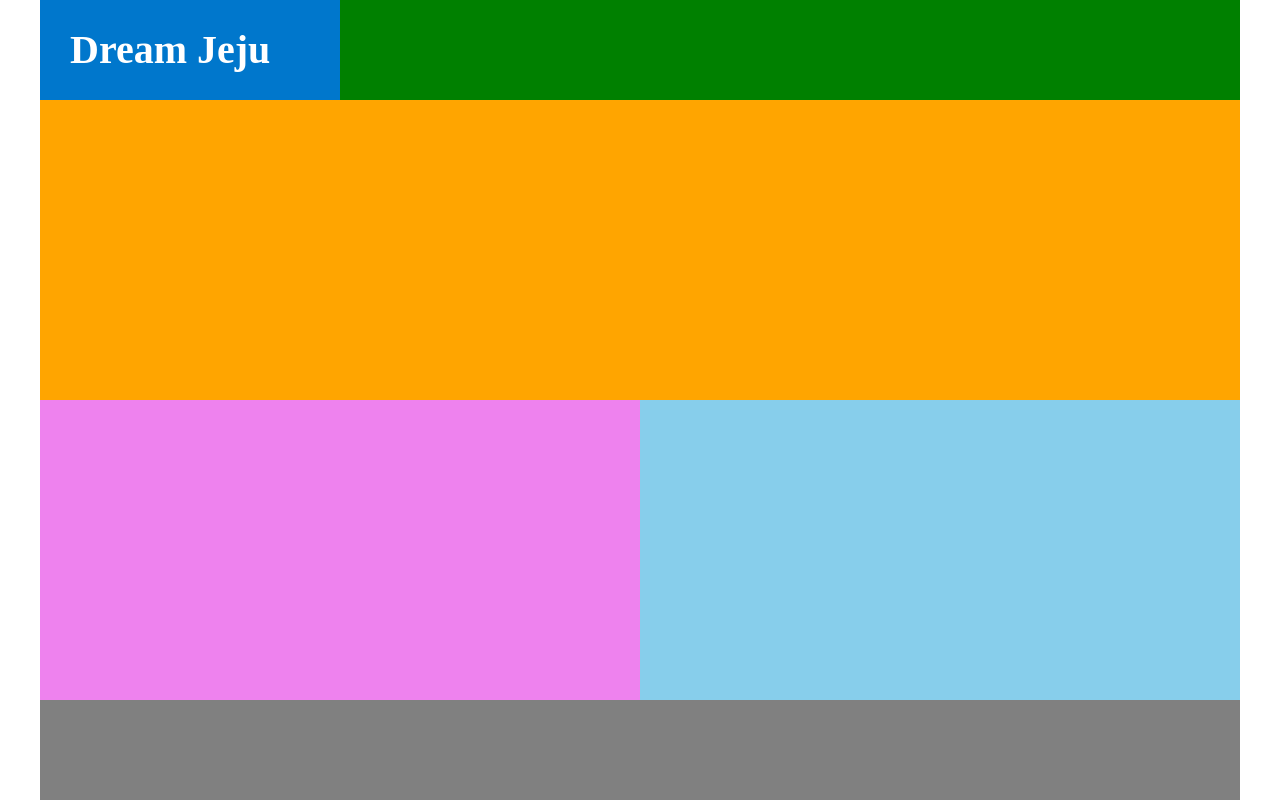
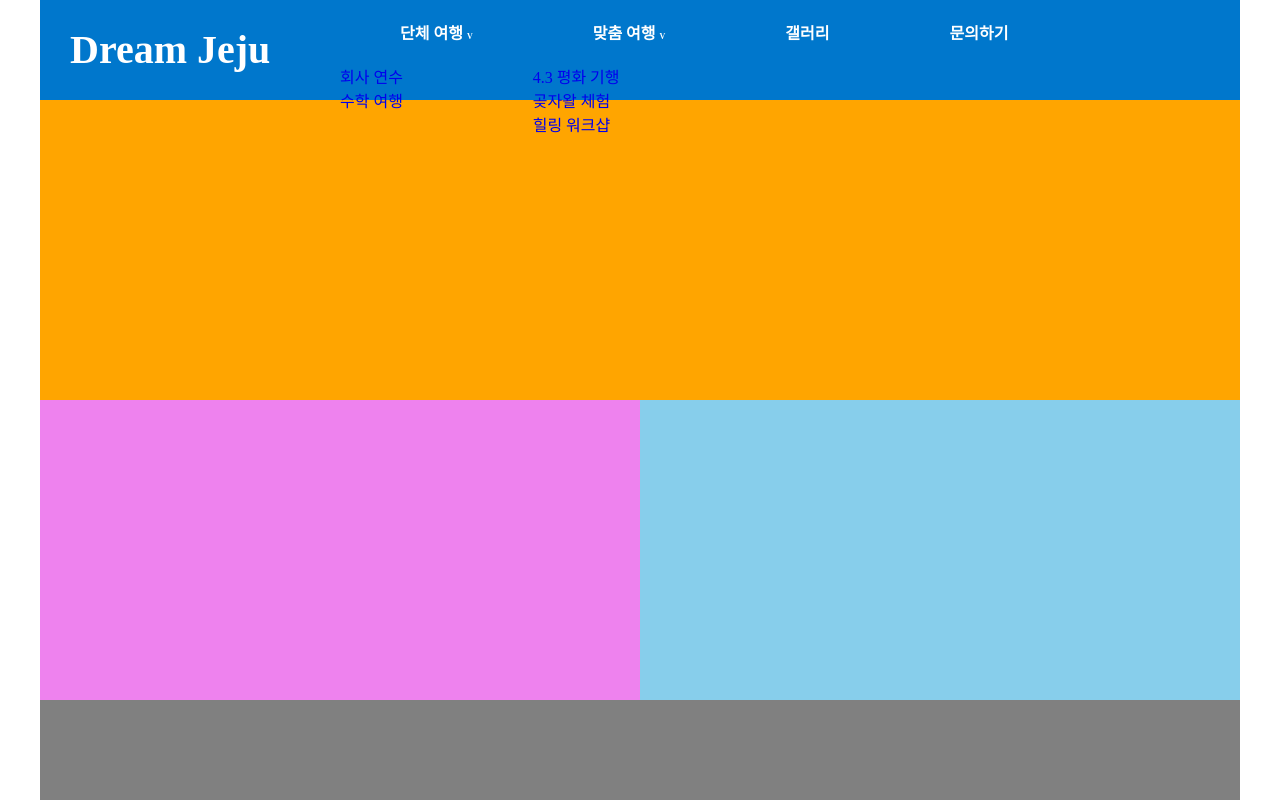
Before and after one commit to junho100/Doit_html_css_js_cloneCoding, a plain HTML site: page index.html in a window 1280 px wide. Drawn offline with Linux system fonts and the light colour scheme.

Commit message:
nav(in progress)

```diff
--- a/index.html
+++ b/index.html
@@ -15,7 +15,23 @@
                 </a>
             </div>
             <nav>
-
+                <ul id = "topMenu">
+                    <li><a href = "#">단체 여행 <span>V</span></a>
+                        <ul>
+                            <li><a href = "#">회사 연수</a></li>
+                            <li><a href = "#">수학 여행</a></li>
+                        </ul>
+                    </li>
+                    <li><a href = "#">맞춤 여행 <span>V</span></a>
+                        <ul>
+                            <li><a href = "#">4.3 평화 기행</a></li>
+                            <li><a href = "#">곶자왈 체험</a></li>
+                            <li><a href = "#">힐링 워크샵</a></li>
+                        </ul>
+                    </li>
+                    <li><a href = "#">갤러리</a></li>
+                    <li><a href = "#">문의하기</a></li>
+                </ul>
             </nav>
         </header>
         <div id = "slideShow">
--- a/style/style.css
+++ b/style/style.css
@@ -2,6 +2,10 @@
     margin : 0;
     padding : 0;
     box-sizing: border-box;
+    /* 박스 사이즈를 측정할 때에 padding을 고려하여 계산해서 보여준다. */
+}
+ul{
+    list-style: none;
 }
 #container{
     margin : 0 auto;
@@ -23,7 +27,28 @@ nav{
     float : right;
     width : 900px;
     height : 100px;
-    background-color: green;
+}
+#topMenu{
+    height : 60px;
+}
+#topMenu > li{
+    float : left;
+    /* 하위 ul 태그들은 부모 li 태그의 플로팅에 따라간다. */
+    position : relative;
+}
+#topMenu > li > a{
+    display : block;
+    /* 블록으로 지정하면 인라인 태그인 a 태그의 좁은 클릭 범위가 아니라 넓은 li태그의 범위만큼 클릭이 가능해진다. */
+    color : #fff;
+    font-weight : 600;
+    margin : 20px 60px;
+    /* 왜 예시코드에서는 padding을 준지 모르겠다. 메뉴 사이의 간격이라면 margin이 맞지 않을까? */
+}
+#topMenu > li > a > span{
+    font-size : 0.5em;
+}
+#topMenu > li > a:hover{
+    color : #000;
 }
 #slideShow{
     clear : both;
@@ -61,3 +86,7 @@ a{
     font-size : 40px;
     color : #fff
 }
+
+/* TODO{
+    nav 하위 메뉴 구현
+} */
```
